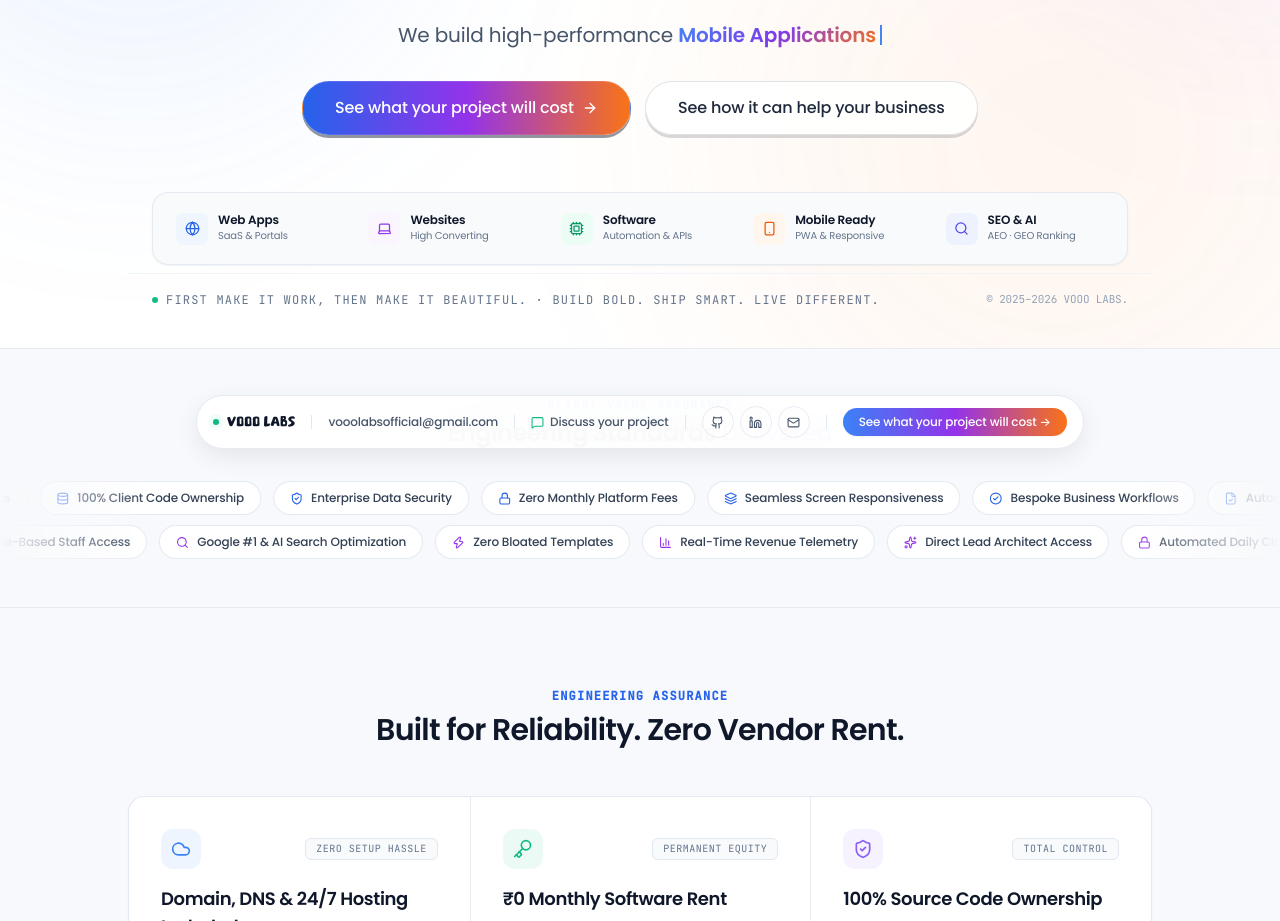
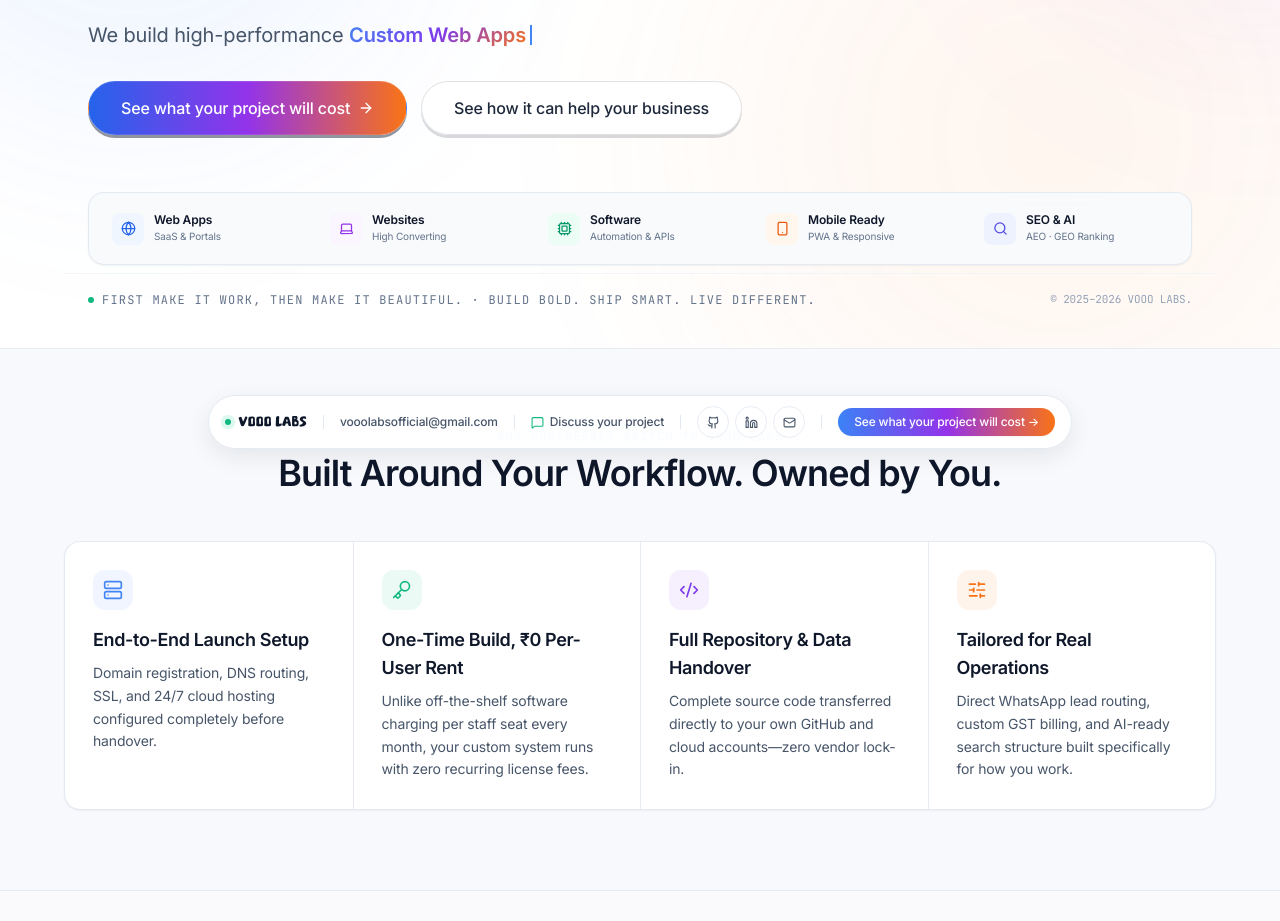
Before and after one commit to vooolabsofficial-sys/vooolabs-website, a React (Vite) app: page / in a window 1280 px wide. Shown: the part 331-1252 px from the top of the page. Built offline with nearby package versions, Linux system fonts and the light colour scheme.

Commit message:
feat(home): load Inter font, left-align hero layout & upgrade value strip to 4 concrete differentiators

```diff
--- a/index.html
+++ b/index.html
@@ -73,7 +73,7 @@
     <!-- FONTS -->
     <link rel="preconnect" href="https://fonts.googleapis.com">
     <link rel="preconnect" href="https://fonts.gstatic.com" crossorigin>
-    <link href="https://fonts.googleapis.com/css2?family=Poppins:ital,wght@0,300;0,400;0,500;0,600;0,700;0,800;1,400;1,600&family=JetBrains+Mono:wght@400;500&display=swap" rel="stylesheet">
+    <link href="https://fonts.googleapis.com/css2?family=Inter:wght@400;500;600;700&family=JetBrains+Mono:wght@400;500&display=swap" rel="stylesheet">
   </head>
   <body class="bg-white text-slate-900">
     <div id="root"></div>
--- a/src/components/home/Slide1_Hero.tsx
+++ b/src/components/home/Slide1_Hero.tsx
@@ -5,10 +5,10 @@ import FadeIn from '../shared/FadeIn';
 import { COMPANY } from '../../content/company';
 
 const CAPABILITIES = [
-  'Web Applications',
-  'Mobile Applications',
-  'Custom Software Systems',
-  'AI & Digital Products',
+  'Business Websites',
+  'Custom Web Apps',
+  'Business Software',
+  'AI Search & AI Ads',
 ];
 
 function CleanTypewriter() {
@@ -56,10 +56,10 @@ export default function Slide1_Hero() {
       <div className="absolute top-[-100px] right-[-200px] w-[500px] h-[500px] rounded-full bg-radial from-purple-500/10 to-transparent blur-[90px] animate-blob-2 pointer-events-none z-0" aria-hidden="true" />
       <div className="absolute bottom-[-200px] left-1/2 -translate-x-1/2 w-[800px] h-[800px] rounded-full bg-radial from-orange-500/8 to-transparent blur-[90px] animate-blob-3 pointer-events-none z-0" aria-hidden="true" />
 
-      {/* CENTER CONTENT */}
-      <div className="relative z-10 flex-1 flex flex-col items-center justify-center text-center px-4 sm:px-6 max-w-5xl mx-auto py-2">
+      {/* LEFT-ALIGNED HERO CONTENT */}
+      <div className="relative z-10 flex-1 flex flex-col items-start justify-center text-left px-6 max-w-6xl mx-auto w-full py-2">
 
-        {/* TAGLINE BADGE */}
+        {/* TAGLINE BADGE / QUOTE PILL - ALIGNED DIRECTLY ABOVE 'Engineering' */}
         <FadeIn delay={0.02} y={15}>
           <div className="inline-flex items-center gap-2 rounded-full bg-slate-900/[0.03] border border-black/10 px-4 py-1.5 mb-5 text-slate-800 text-xs sm:text-sm font-medium shadow-2xs">
             <span className="w-1.5 h-1.5 rounded-full bg-blue-600 animate-pulse" />
@@ -69,7 +69,7 @@ export default function Slide1_Hero() {
 
         {/* HEADLINE */}
         <FadeIn delay={0.08} y={20}>
-          <h1 className="text-3xl sm:text-5xl lg:text-6xl font-bold tracking-tight text-slate-900 leading-[1.18] mb-4 max-w-4xl mx-auto">
+          <h1 className="text-3xl sm:text-5xl lg:text-6xl font-bold tracking-[-0.02em] text-slate-900 leading-[1.18] mb-4 max-w-4xl">
             Engineering Digital Products <br />
             <span className="shimmer-text">with Obsession & Scale.</span>
           </h1>
@@ -77,14 +77,14 @@ export default function Slide1_Hero() {
 
         {/* SUBHEADING WITH TYPEWRITER */}
         <FadeIn delay={0.16} y={15}>
-          <p className="font-normal text-base sm:text-lg md:text-xl text-slate-600 max-w-xl mx-auto leading-relaxed mb-8">
+          <p className="font-normal text-base sm:text-lg md:text-xl text-slate-600 max-w-xl leading-relaxed mb-8">
             We build high-performance <CleanTypewriter />
           </p>
         </FadeIn>
 
         {/* CTA ROW */}
         <FadeIn delay={0.24} y={15}>
-          <div className="flex flex-wrap gap-3.5 justify-center items-center">
+          <div className="flex flex-wrap gap-3.5 justify-start items-center">
             <Link
               to="/contact"
               className="btn-3d-base btn-3d-primary rounded-full bg-gradient-to-r from-blue-600 via-purple-600 to-orange-500 px-8 py-3.5 font-medium text-sm sm:text-base text-white transition-all duration-200 hover:scale-[1.03] shadow-[0_4px_20px_rgba(66,133,244,0.3)] hover:shadow-[0_8px_28px_rgba(66,133,244,0.4)] active:scale-[0.98] inline-flex items-center gap-2"
@@ -104,7 +104,7 @@ export default function Slide1_Hero() {
 
       {/* CAPABILITIES BAR — FLOATING DOCK (NAVBAR-STYLE SECONDARY BAR) */}
       <div className="relative z-10 w-full flex flex-col items-center justify-end select-none mt-10 mb-2">
-        <div className="w-full max-w-5xl px-4 sm:px-6">
+        <div className="w-full max-w-6xl px-6">
           <div className="rounded-2xl bg-slate-50/90 backdrop-blur-xl border border-slate-200/90 p-2 sm:p-2.5 grid grid-cols-2 sm:grid-cols-3 lg:grid-cols-5 gap-2 items-center shadow-xs">
 
             <Link to="/services#web-apps" className="flex items-center gap-2.5 px-3 py-2 rounded-xl hover:bg-white border border-transparent hover:border-slate-200/80 hover:shadow-xs transition-all text-left group">
@@ -162,7 +162,7 @@ export default function Slide1_Hero() {
       </div>
 
       {/* BOTTOM ROW BANNER */}
-      <div className="relative z-20 px-4 sm:px-6 pb-2 flex flex-col sm:flex-row justify-between items-center sm:items-end gap-3 w-full max-w-5xl mx-auto border-t border-slate-100 pt-4">
+      <div className="relative z-20 px-6 pb-2 flex flex-col sm:flex-row justify-between items-center sm:items-end gap-3 w-full max-w-6xl mx-auto border-t border-slate-100 pt-4">
         <FadeIn delay={0.35} y={10}>
           <div className="font-mono text-[11px] sm:text-xs text-slate-500 uppercase tracking-widest leading-relaxed flex items-center gap-2 text-center sm:text-left">
             <span className="w-1.5 h-1.5 rounded-full bg-emerald-500 animate-pulse" />
--- a/src/components/home/Slide2_ValueStrip.tsx
+++ b/src/components/home/Slide2_ValueStrip.tsx
@@ -1,68 +1,65 @@
 import React from 'react';
-import { ShieldCheck, Cloud, Key, CheckCircle2 } from 'lucide-react';
+import { Server, Key, Code2, SlidersHorizontal } from 'lucide-react';
 import FadeIn from '../shared/FadeIn';
 
-const VALUES = [
+const DIFFERENTIATORS = [
   {
-    icon: Cloud,
-    title: 'Domain, DNS & 24/7 Hosting Included',
-    description: 'Complete cloud infrastructure with automated SSL and edge performance.',
-    badge: 'Zero Setup Hassle',
-    accent: '#3B82F6',
+    icon: Server,
+    title: 'End-to-End Launch Setup',
+    description: 'Domain registration, DNS routing, SSL, and 24/7 cloud hosting configured completely before handover.',
+    accent: '#4285F4',
   },
   {
     icon: Key,
-    title: '₹0 Monthly Software Rent',
-    description: 'No recurring per-user seat fees or surprise licensing lock-ins.',
-    badge: 'Permanent Equity',
+    title: 'One-Time Build, ₹0 Per-User Rent',
+    description: 'Unlike off-the-shelf software charging per staff seat every month, your custom system runs with zero recurring license fees.',
     accent: '#10B981',
   },
   {
-    icon: ShieldCheck,
-    title: '100% Source Code Ownership',
-    description: 'Full intellectual property and GitHub repository transfer on day one.',
-    badge: 'Total Control',
-    accent: '#8B5CF6',
+    icon: Code2,
+    title: 'Full Repository & Data Handover',
+    description: 'Complete source code transferred directly to your own GitHub and cloud accounts—zero vendor lock-in.',
+    accent: '#7C3AED',
+  },
+  {
+    icon: SlidersHorizontal,
+    title: 'Tailored for Real Operations',
+    description: 'Direct WhatsApp lead routing, custom GST billing, and AI-ready search structure built specifically for how you work.',
+    accent: '#F97316',
   },
 ];
 
 export default function Slide2_ValueStrip() {
   return (
     <section
-      className="bg-[#F8F9FC] py-16 sm:py-20 px-4 sm:px-6 border-b border-slate-200/80 relative select-none"
-      aria-label="Core Engineering Standards"
+      className="bg-[#F8F9FC] py-16 sm:py-20 px-6 border-b border-slate-200/80 relative select-none"
+      aria-label="Why Businesses Switch to VOOO LABS"
     >
-      <div className="max-w-5xl mx-auto">
-        {/* HEADER: UNDER 8 WORDS */}
+      <div className="max-w-6xl mx-auto">
+        {/* HEADER */}
         <div className="text-center mb-12">
           <FadeIn delay={0} y={15}>
             <span className="font-mono text-xs font-semibold text-blue-600 uppercase tracking-widest block mb-2">
-              ENGINEERING ASSURANCE
+              WHY BUSINESSES SWITCH TO VOOO LABS
             </span>
-            <h2 className="text-2xl sm:text-3xl font-semibold tracking-tight text-slate-900 leading-snug">
-              Built for Reliability. Zero Vendor Rent.
+            <h2 className="text-2xl sm:text-3xl lg:text-4xl font-semibold tracking-tight text-slate-900 leading-snug">
+              Built Around Your Workflow. Owned by You.
             </h2>
           </FadeIn>
         </div>
 
-        {/* FULL-WIDTH 3-POINT HORIZONTAL BAND (NOT GENERIC CARDS) */}
+        {/* 4 CLEAN COLUMNS (1PX DIVIDERS, ZERO NESTED BOXES) */}
         <FadeIn delay={0.1} y={20}>
-          <div className="rounded-2xl bg-white border border-slate-200/90 shadow-xs divide-y md:divide-y-0 md:divide-x divide-slate-200/80 grid grid-cols-1 md:grid-cols-3">
-            {VALUES.map((item, idx) => {
+          <div className="rounded-2xl bg-white border border-slate-200/90 shadow-xs divide-y lg:divide-y-0 lg:divide-x divide-slate-200/80 grid grid-cols-1 sm:grid-cols-2 lg:grid-cols-4">
+            {DIFFERENTIATORS.map((item, idx) => {
               const IconComp = item.icon;
               return (
-                <div key={idx} className="p-6 sm:p-8 flex flex-col justify-between text-left">
-                  <div>
-                    <div className="flex items-center justify-between gap-2 mb-4">
+                <div key={idx} className="p-6 sm:p-7 flex flex-col justify-start text-left">
                   <div
-                        className="w-10 h-10 rounded-xl flex items-center justify-center flex-shrink-0"
+                    className="w-10 h-10 rounded-xl flex items-center justify-center flex-shrink-0 mb-4"
                     style={{ backgroundColor: `${item.accent}14`, color: item.accent }}
                   >
                     <IconComp size={20} />
-                      </div>
-                      <span className="font-mono text-[10px] uppercase tracking-wider text-slate-500 px-2.5 py-0.5 rounded-md bg-slate-50 border border-slate-200">
-                        {item.badge}
-                      </span>
                   </div>
 
                   <h3 className="text-base sm:text-lg font-semibold text-slate-900 mb-2 leading-snug">
@@ -73,12 +70,6 @@ export default function Slide2_ValueStrip() {
                     {item.description}
                   </p>
                 </div>
-
-                  <div className="mt-5 pt-3 border-t border-slate-100 flex items-center gap-1.5 text-xs font-medium text-slate-700">
-                    <CheckCircle2 size={13} className="text-emerald-500 flex-shrink-0" />
-                    <span>Guaranteed deliverable standard</span>
-                  </div>
-                </div>
               );
             })}
           </div>
--- a/src/index.css
+++ b/src/index.css
@@ -82,7 +82,7 @@ html {
 body {
   background: var(--bg);
   color: #1E293B;
-  font-family: 'Poppins', -apple-system, BlinkMacSystemFont, sans-serif;
+  font-family: 'Inter', -apple-system, BlinkMacSystemFont, sans-serif;
   font-size: 16px;
   line-height: 1.65;
   letter-spacing: -0.01em;
@@ -94,14 +94,14 @@ body {
 }
 
 h1, h2, h3, h4, h5 {
-  font-family: 'Poppins', -apple-system, BlinkMacSystemFont, sans-serif;
+  font-family: 'Inter', -apple-system, BlinkMacSystemFont, sans-serif;
   letter-spacing: -0.02em;
   color: #0A0F1E;
   font-weight: 700;
 }
 
 button, input, textarea, select {
-  font-family: 'Poppins', -apple-system, BlinkMacSystemFont, sans-serif;
+  font-family: 'Inter', -apple-system, BlinkMacSystemFont, sans-serif;
 }
 
 code, pre, kbd, samp {
--- a/src/pages/HomePage.tsx
+++ b/src/pages/HomePage.tsx
@@ -1,6 +1,5 @@
 import React from 'react';
 import Slide1_Hero from '../components/home/Slide1_Hero';
-import Slide2_Marquee from '../components/home/Slide2_Marquee';
 import Slide2_ValueStrip from '../components/home/Slide2_ValueStrip';
 import Slide3_SolutionExplorer from '../components/home/Slide3_SolutionExplorer';
 import Slide4_ClosingCTA from '../components/home/Slide4_ClosingCTA';
@@ -9,7 +8,6 @@ export default function HomePage() {
   return (
     <div className="page-wrap">
       <Slide1_Hero />
-      <Slide2_Marquee />
       <Slide2_ValueStrip />
       <Slide3_SolutionExplorer />
       <Slide4_ClosingCTA />
--- a/tailwind.config.js
+++ b/tailwind.config.js
@@ -19,13 +19,13 @@ export default {
   theme: {
     extend: {
       fontFamily: {
-        poppins: ['Poppins', '-apple-system', 'BlinkMacSystemFont', 'sans-serif'],
-        sans: ['Poppins', '-apple-system', 'BlinkMacSystemFont', 'sans-serif'],
-        inter: ['Poppins', '-apple-system', 'BlinkMacSystemFont', 'sans-serif'],
-        clash: ['Poppins', '-apple-system', 'BlinkMacSystemFont', 'sans-serif'],
-        display: ['Poppins', '-apple-system', 'BlinkMacSystemFont', 'sans-serif'],
-        anton: ['Poppins', '-apple-system', 'BlinkMacSystemFont', 'sans-serif'],
-        kanit: ['Poppins', '-apple-system', 'BlinkMacSystemFont', 'sans-serif'],
+        sans: ['Inter', '-apple-system', 'BlinkMacSystemFont', 'sans-serif'],
+        inter: ['Inter', '-apple-system', 'BlinkMacSystemFont', 'sans-serif'],
+        poppins: ['Inter', '-apple-system', 'BlinkMacSystemFont', 'sans-serif'],
+        clash: ['Inter', '-apple-system', 'BlinkMacSystemFont', 'sans-serif'],
+        display: ['Inter', '-apple-system', 'BlinkMacSystemFont', 'sans-serif'],
+        anton: ['Inter', '-apple-system', 'BlinkMacSystemFont', 'sans-serif'],
+        kanit: ['Inter', '-apple-system', 'BlinkMacSystemFont', 'sans-serif'],
         crazyblocks: ['CrazyBlocks', 'sans-serif'],
         mono: ['JetBrains Mono', 'monospace'],
       },
```
Lines whose indentation alone changed are shown as unchanged.
